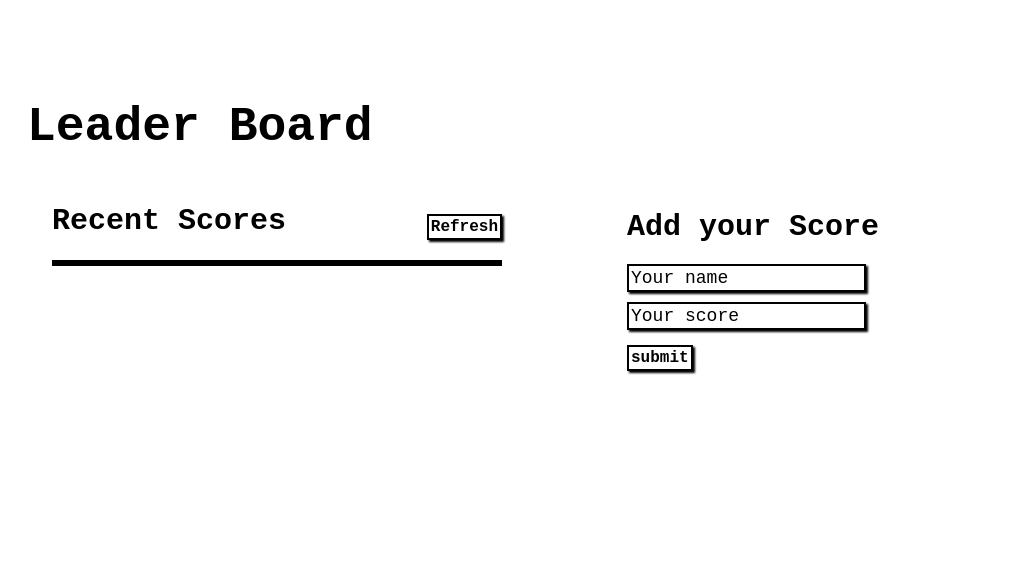
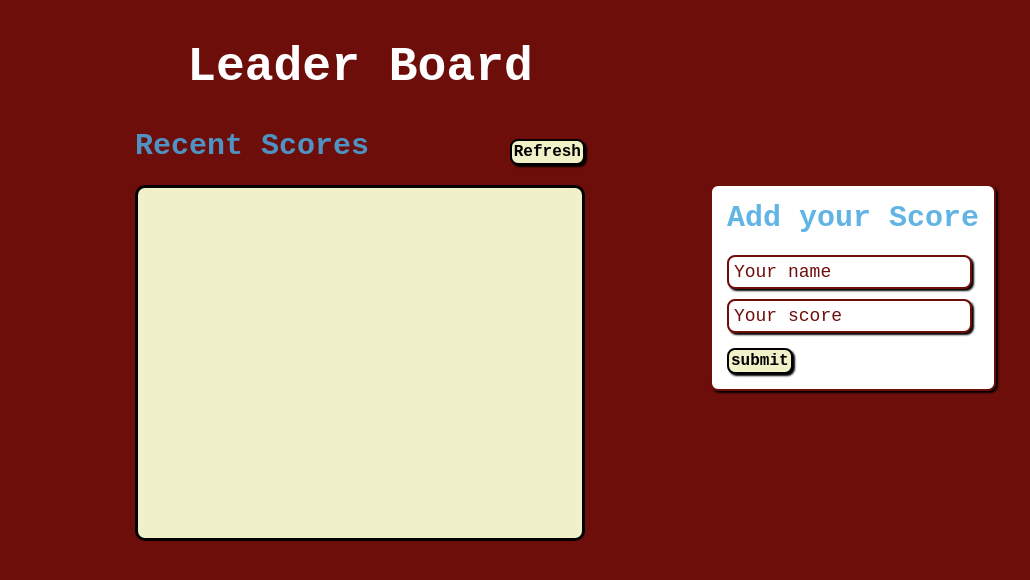
Before and after one commit to sarazaToussaint/Leader_board, a website built with webpack: page src/template.html in a window 1280 px wide. Shown: the whole page, without its empty margins (37-1067 px from the left). Built offline with nearby package versions, Linux system fonts and the light colour scheme.

Commit message:
Add style to the project

```diff
--- a/src/styles/main.css
+++ b/src/styles/main.css
@@ -1,14 +1,23 @@
 * {
   margin: 0;
   padding: 0;
-  font-family: monospace;
+  font-family: 'Courier New', Courier, monospace;
 }
 
 body {
   display: flex;
   flex-direction: row;
-  width: 90%;
-  margin: 100px auto;
+  width: fit-content;
+  margin: 30px auto;
+  background-color: #6e0e0a;
+}
+
+h1 {
+  width: 100%;
+  text-align: center;
+  font-size: 48px;
+  color: #fff;
+  margin: 10px 0 0 0;
 }
 
 .container {
@@ -23,67 +32,105 @@
   margin: 0 25px;
 }
 
-.content h1 {
-  font-size: 48px;
-  font-weight: 600;
-  margin: 0 0 0 -25px;
-}
-
 .scores-header {
   display: flex;
   flex-direction: row;
-  margin: 50px 0 20px 0;
+  margin: 35px 0 20px 0;
   justify-content: space-between;
+}
+
+.scores-container {
+  overflow: auto;
+  border-spacing: 15px;
+  height: 350px;
+  background-color: #f0f0c9;
+  border: 3px solid #000;
+  border-radius: 10px;
+}
+
+.scores-container::-webkit-scrollbar {
+  width: 5px;
+}
+
+.scores-container::-webkit-scrollbar-track {
+  margin: 0 0 0 2px;
+  box-shadow: inset 0 0 5px grey;
+  border-radius: 20px;
+}
+
+.scores-container::-webkit-scrollbar-thumb {
+  background: #d74e09;
+  border-radius: 20px;
+}
+
+.scores-container::-webkit-scrollbar-thumb:hover {
+  background: #d74e09b4;
 }
 
 .scores-header > h2 {
   font-size: 30px;
+  color: rgba(73, 169, 224, 0.867);
 }
 
-.scores-container {
-  border: 3px solid black;
-}
-
-.scores-container > p {
+.scores-container > p,
+span {
+  font-family: monospace;
   font-size: 20px;
   font-weight: 500;
   padding: 5px;
 }
 
 button {
+  color: #000;
   border: 2px solid #000;
+  border-radius: 8px;
   box-shadow: 2px 2px 2px #000;
-  background-color: #fff;
+  background-color: #f0f0c9;
   font-size: 16px;
   font-weight: 600;
   padding: 2px;
   margin: 10px 0 0 0;
 }
 
+button:hover {
+  background-color: rgba(73, 169, 224, 0.867);
+  color: #fff;
+  transform: scale(1.2, 1.2);
+}
+
 .row-bg {
-  background-color: #d7e3ffad;
+  background-color: rgba(73, 169, 224, 0.867);
 }
 
 .AddScore {
-  margin: 110px 0 0 100px;
-  width: 300px;
+  margin: 154px 100px;
+  padding: 15px;
+  width: fit-content;
+  background-color: #fff;
+  border-radius: 8px;
+  border: 2px solid #6e0e0a;
+  box-shadow: 2px 2px 2px #000;
 }
 
 .AddScore > h2 {
   font-size: 30px;
+  color: rgba(73, 169, 224, 0.867);
   margin: 0 0 15px 0;
 }
 
 input {
   width: auto;
+  font-family: monospace;
   font-size: 18px;
   font-weight: 500;
+  color: #6e0e0a;
   margin: 5px auto;
-  padding: 2px;
-  border: 2px solid #000;
+  padding: 5px;
+  border: 2px solid #6e0e0a;
+  border-radius: 8px;
   box-shadow: 2px 2px 2px #000;
 }
 
 input::placeholder {
-  color: #000;
+  color: #6e0e0a;
 }
```
Also changed, not shown: dist/bundle.js.
